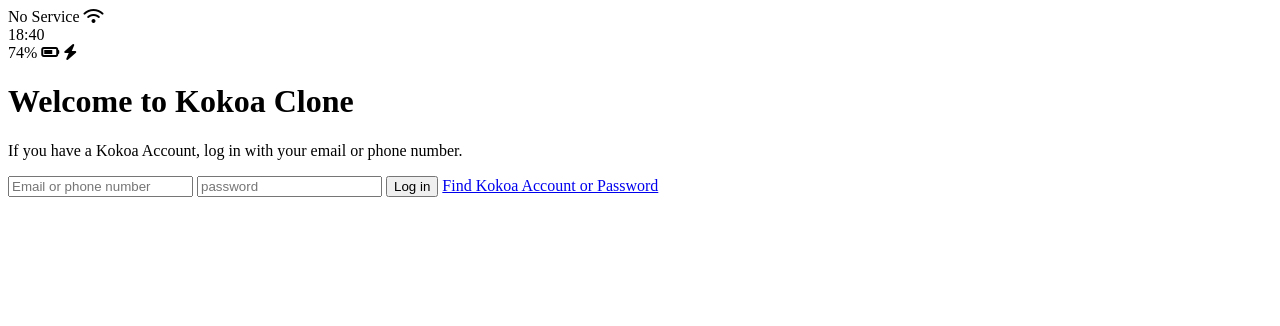
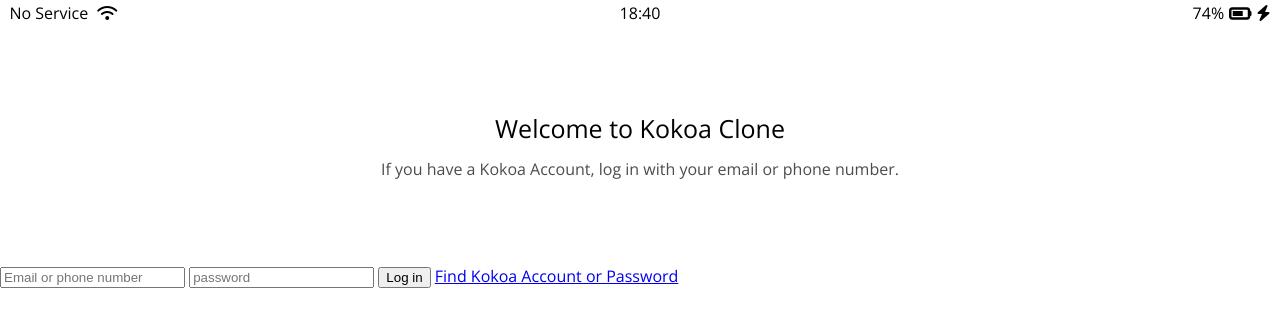
Before and after one commit to Hajin74/FrontEnd-PlayGround, a plain HTML site: page index.html in a window 1280 px wide. Drawn offline with nearby package versions, Linux system fonts and the light colour scheme.

Commit message:
Create status-bar &header css

```diff
--- /dev/null
+++ b/css/reset.css
@@ -0,0 +1,48 @@
+/* http://meyerweb.com/eric/tools/css/reset/
+   v2.0 | 20110126
+   License: none (public domain)
+*/
+
+html, body, div, span, applet, object, iframe,
+h1, h2, h3, h4, h5, h6, p, blockquote, pre,
+a, abbr, acronym, address, big, cite, code,
+del, dfn, em, img, ins, kbd, q, s, samp,
+small, strike, strong, sub, sup, tt, var,
+b, u, i, center,
+dl, dt, dd, ol, ul, li,
+fieldset, form, label, legend,
+table, caption, tbody, tfoot, thead, tr, th, td,
+article, aside, canvas, details, embed,
+figure, figcaption, footer, header, hgroup,
+menu, nav, output, ruby, section, summary,
+time, mark, audio, video {
+	margin: 0;
+	padding: 0;
+	border: 0;
+	font-size: 100%;
+	font: inherit;
+	vertical-align: baseline;
+}
+/* HTML5 display-role reset for older browsers */
+article, aside, details, figcaption, figure,
+footer, header, hgroup, menu, nav, section {
+	display: block;
+}
+body {
+	line-height: 1;
+}
+ol, ul {
+	list-style: none;
+}
+blockquote, q {
+	quotes: none;
+}
+blockquote:before, blockquote:after,
+q:before, q:after {
+	content: '';
+	content: none;
+}
+table {
+	border-collapse: collapse;
+	border-spacing: 0;
+}
--- /dev/null
+++ b/css/status-bar.css
@@ -0,0 +1,28 @@
+.status-bar {
+    display: flex;
+    justify-content: center;
+    padding: 5px 3px;
+}
+
+.status-bar__column {
+    width: 33%;
+}
+
+.status-bar__column:first-child span {
+    margin-right: 5px;
+}
+
+.status-bar__column:nth-child(2) {
+    display: flex;
+    justify-content: center;
+}
+
+.status-bar__column:last-child {
+    display: flex;
+    justify-content: flex-end;
+    align-items: center;
+}
+
+.status-bar__column .fa-battery-three-quarters {
+    margin: 0px 5px;
+}
--- /dev/null
+++ b/css/styles.css
@@ -0,0 +1,26 @@
+@import url('https://fonts.googleapis.com/css2?family=Open+Sans:wght@400;600;700&display=swap');
+@import "reset.css";
+@import "status-bar.css";
+
+body {
+    font-family: 'Open Sans', sans-serif;
+}
+
+.welcome-header {
+    margin: 90px 0px;
+    text-align: center;
+    display: flex;
+    flex-direction: column;
+    align-items: center;
+
+}
+
+.welcome-header__title {
+    margin-bottom: 20px;
+    font-size: 25px;
+}
+
+.welcome-header__text {
+    width: 60%;
+    opacity: 0.7;
+}
--- a/index.html
+++ b/index.html
@@ -1,6 +1,7 @@
 <!DOCTYPE html>
 <html lang="en">
 <head>
+    <link rel="stylesheet" href="css/styles.css">
     <meta charset="UTF-8">
     <meta name="viewport" content="width=device-width, initial-scale=1.0">
     <title>Welcome to Kokoa Clone</title>
@@ -16,7 +17,7 @@
         </div>
         <div class="status-bar__column">
             <span>74%</span>
-            <i class="fas fa-battery-three-quarters"></i>
+            <i class="fas fa-battery-three-quarters fa-lg"></i>
             <i class="fas fa-bolt"></i>
         </div>
     </div>
```
